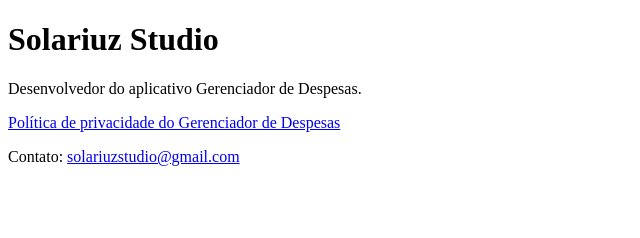
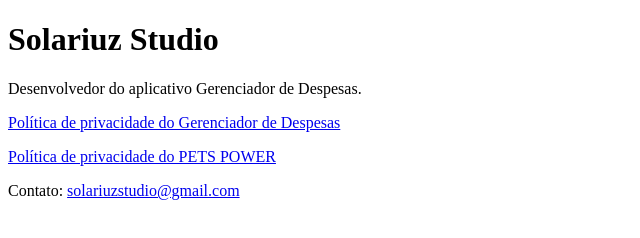
Before and after one commit to solariuzstudiobr/solariuzstudiobr.github.io, a plain HTML site: page index.html in a window 1280 px wide. Shown: the whole page, without its empty margins (0-640 px from the left). Drawn offline with Linux system fonts and the light colour scheme.

Commit message:
Link PETS POWER privacy policy

```diff
--- a/index.html
+++ b/index.html
@@ -1,5 +1,5 @@
 <!doctype html>
 <html lang="pt-BR">
 <head><meta charset="utf-8"><meta name="viewport" content="width=device-width,initial-scale=1"><title>Solariuz Studio</title></head>
-<body><main><h1>Solariuz Studio</h1><p>Desenvolvedor do aplicativo Gerenciador de Despesas.</p><p><a href="https://solariuzstudiobr.github.io/gerenciador-despesas-privacidade/">Política de privacidade do Gerenciador de Despesas</a></p><p>Contato: <a href="mailto:solariuzstudio@gmail.com">solariuzstudio@gmail.com</a></p></main></body>
+<body><main><h1>Solariuz Studio</h1><p>Desenvolvedor do aplicativo Gerenciador de Despesas.</p><p><a href="https://solariuzstudiobr.github.io/gerenciador-despesas-privacidade/">Política de privacidade do Gerenciador de Despesas</a></p><p><a href="https://solariuzstudiobr.github.io/pets-power-privacidade/">Política de privacidade do PETS POWER</a></p><p>Contato: <a href="mailto:solariuzstudio@gmail.com">solariuzstudio@gmail.com</a></p></main></body>
 </html>
```
